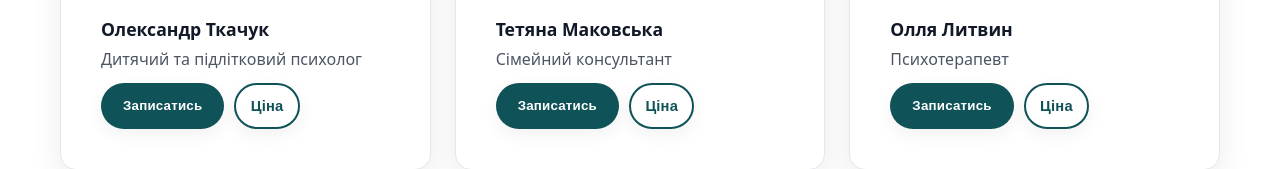
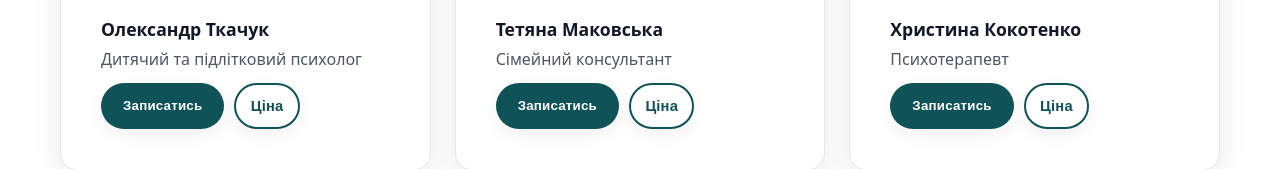
Before and after one commit to Dafialz/KOMA, a website: page html/directory.html in a window 1280 px wide. Shown: the part 1378-1547 px from the top of the page. Drawn offline with Linux system fonts and the light colour scheme; no server answers.

Commit message:
fix: build errors

```diff
--- a/html/directory.html
+++ b/html/directory.html
@@ -167,17 +167,17 @@
       </article>
 
       <!-- 6 -->
-      <article class="card person" data-name="Олля Литвин" data-email="oleglitvin@gmail.com">
+      <article class="card person" data-name="Христина Кокотенко" data-email="oleglitvin@gmail.com">
         <div class="photo">
-          <img src="icon/consultants/olya.jpg" alt="Олля Литвин" onerror="this.src='icon/logo.png'" />
+          <img src="icon/consultants/kris.jpg" alt="Христина Кокотенко" onerror="this.src='icon/logo.png'" />
           <span class="badge">Емоції, вигорання</span>
           <span class="quota-badge" aria-label="Кількість записів на сьогодні">0/4</span>
         </div>
         <div class="p-body">
-          <h3 class="p-name">Олля Литвин</h3>
+          <h3 class="p-name">Христина Кокотенко</h3>
           <p class="p-role">Психотерапевт</p>
           <div class="p-actions">
-            <button class="btn" data-name="Олля Литвин" onclick="openConsultation(this)">Записатись</button>
+            <button class="btn" data-name="Христина Кокотенко" onclick="openConsultation(this)">Записатись</button>
             <button class="btn outline small" onclick="togglePrice(this)">Ціна</button>
           </div>
           <div class="prices">
```
Also changed, not shown: html/icon/consultants/kris.jpg (renamed from html/icon/consultants/Olya.jpg).
